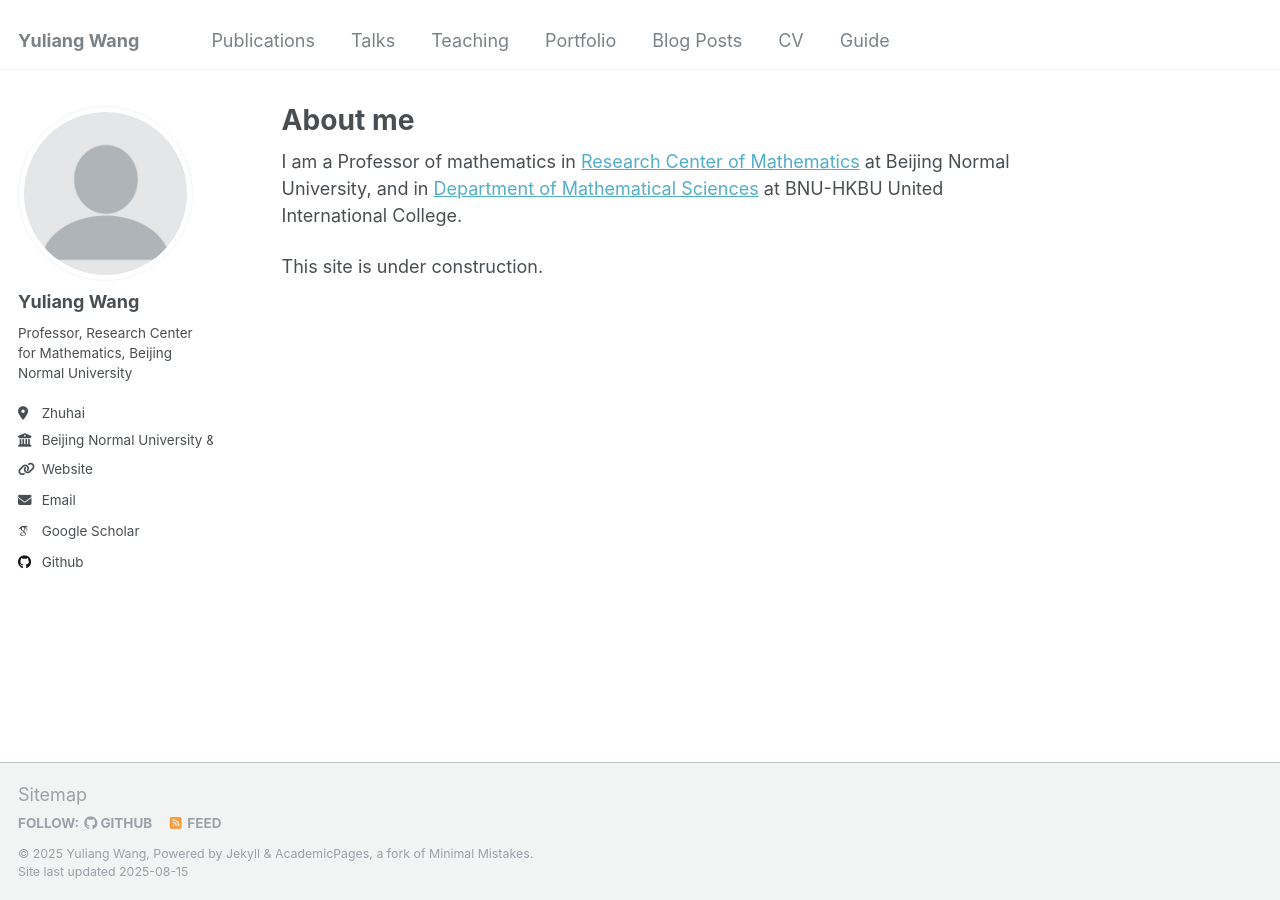
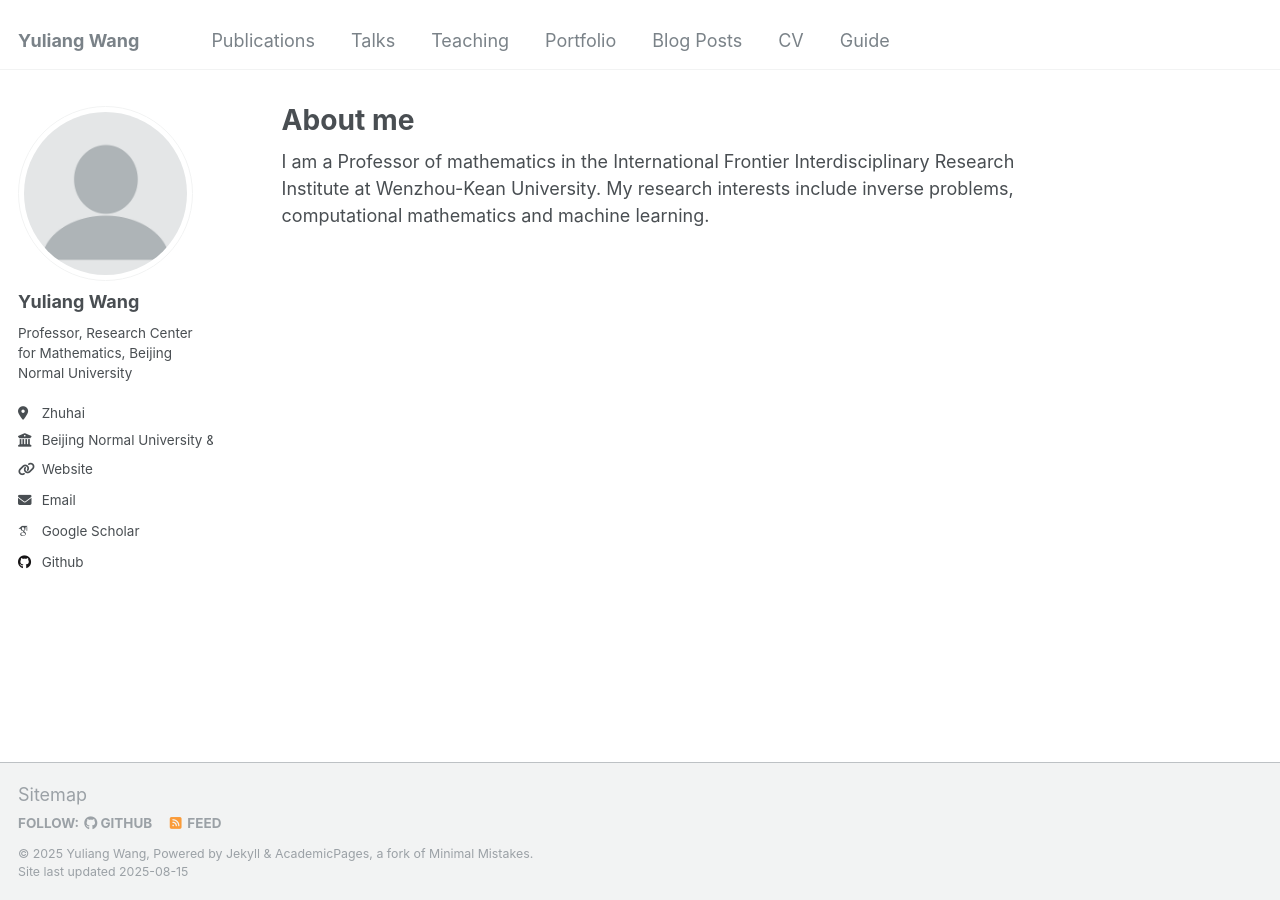
Before and after one commit to jademath/jademath.github.io, a Jekyll site: the page built from _pages/about.md, in a window 1280 px wide. Built offline with Jekyll 4.4.1, drawn with Linux system fonts in a browser that asks for light colours; some web fonts are replaced.

Commit message:
Update about.md

```diff
--- a/_pages/about.md
+++ b/_pages/about.md
@@ -7,6 +7,4 @@ redirect_from:
   - /about.html
 ---
 
-I am a Professor of mathematics in [Research Center of Mathematics](https://rcm.uic.edu.cn/) at Beijing Normal University, and in [Department of Mathematical Sciences](https://fst.uic.edu.cn/am_en/index.htm) at BNU-HKBU United International College.
-
-This site is under construction.
+I am a Professor of mathematics in the International Frontier Interdisciplinary Research Institute at Wenzhou-Kean University. My research interests include inverse problems, computational mathematics and machine learning.
```
